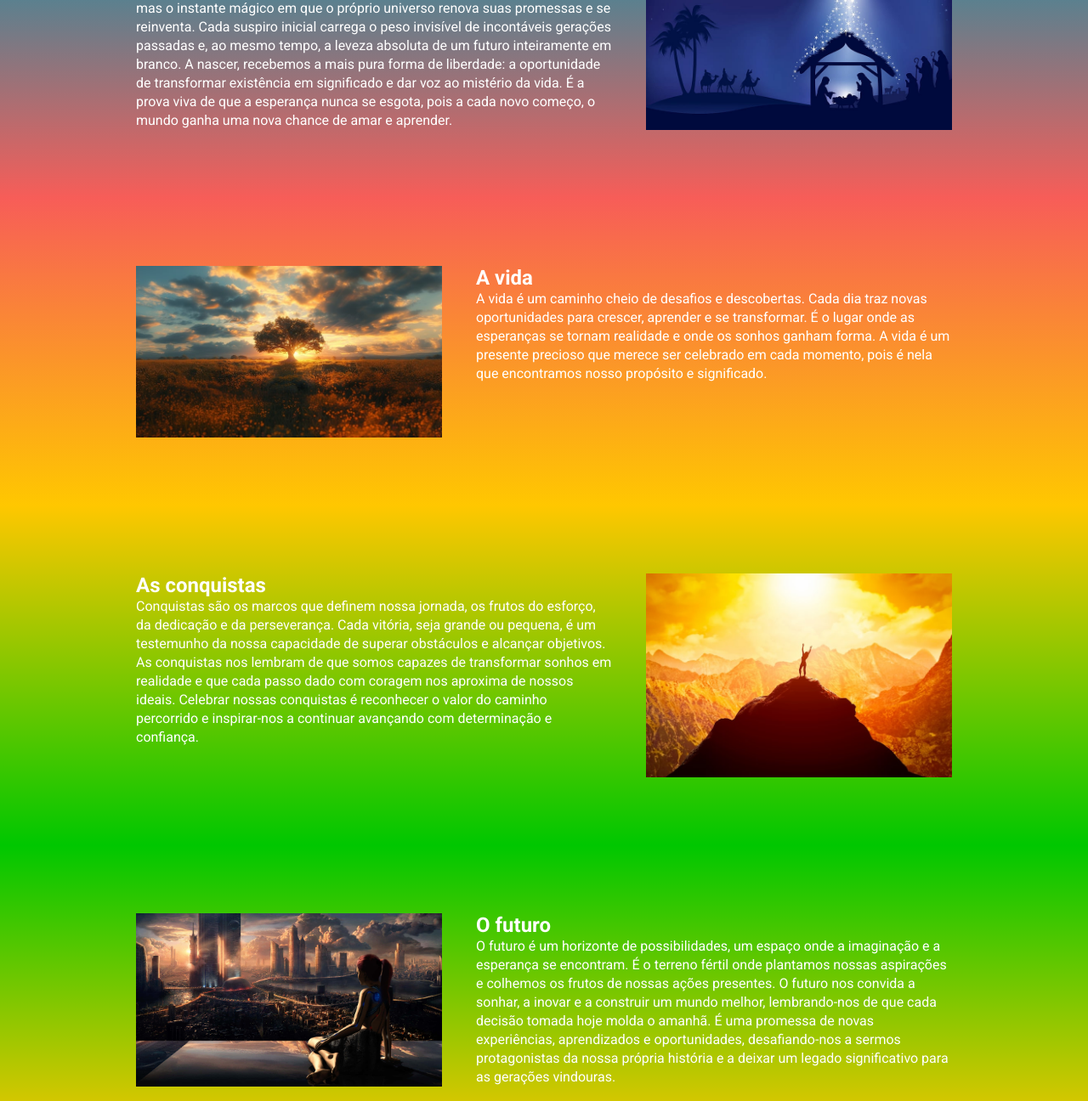
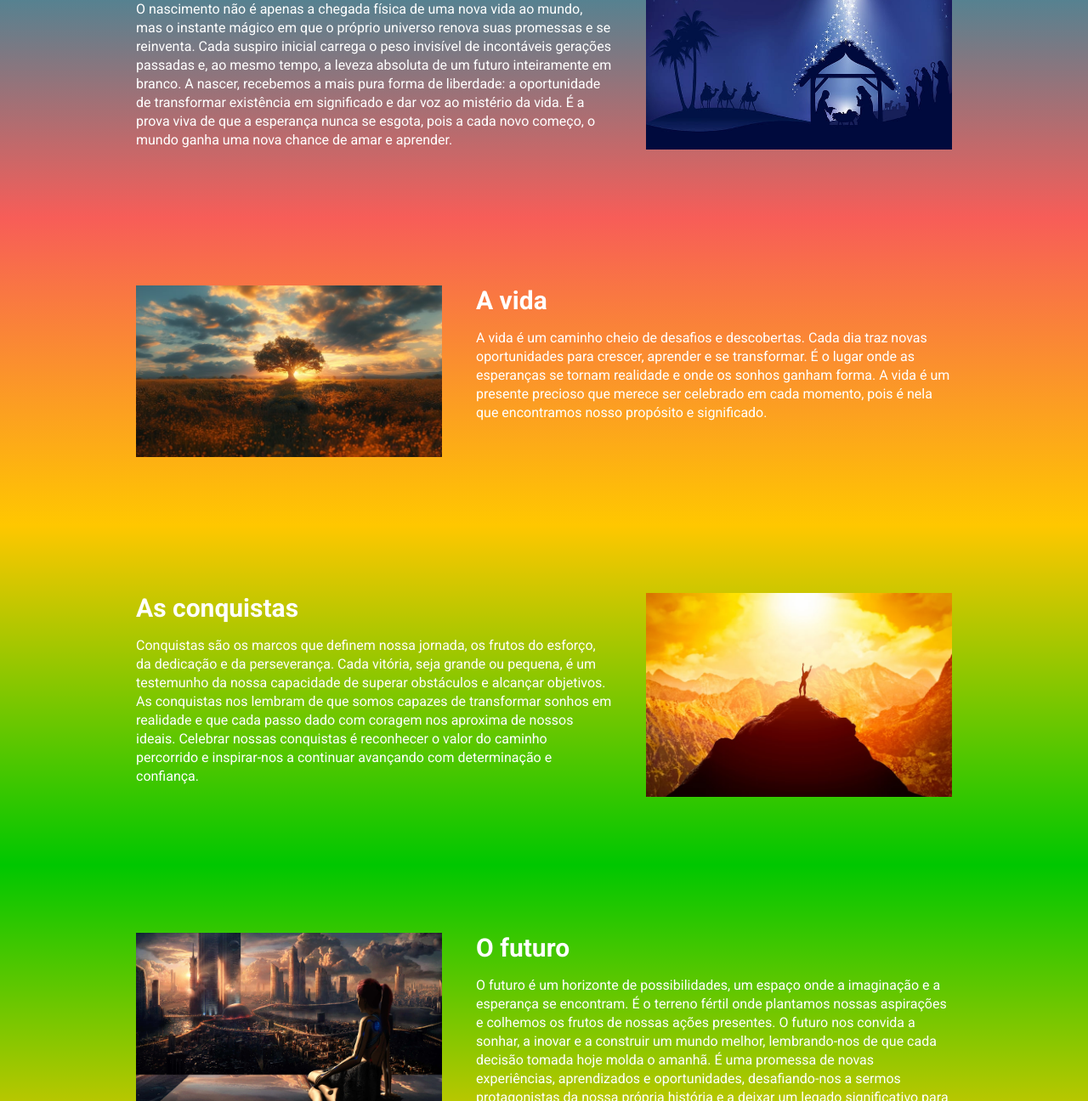
Before and after one commit to DouglasLopesDRL/Curso_Ebac_Aniversario_contagem-regressiva, a website built with Parcel: page src/index.html in a window 1280 px wide. Shown: the part 682-1978 px from the top of the page at 85% size. Built offline with nearby package versions, Linux system fonts and the light colour scheme.

Commit message:
Corrigindo problemas de nomenclaturas no index.html que estavam errados

```diff
--- a/src/index.html
+++ b/src/index.html
@@ -39,7 +39,7 @@
     <container class="event event--birth">
         <div class="container" data-aos="fade-right">
             <div class="event__details">
-                <h2 class="events__details__title">O nascimento</h2>
+                <h2 class="event__details__title">O nascimento</h2>
                 <p class="event__details__description">
                     O nascimento não é apenas a chegada física de uma nova vida ao mundo, mas o instante mágico em que o próprio universo renova suas promessas e se reinventa. Cada suspiro inicial carrega o peso invisível de incontáveis gerações passadas e, ao mesmo tempo, a leveza absoluta de um futuro inteiramente em branco. A nascer, recebemos a mais pura forma de liberdade: a oportunidade de transformar existência em significado e dar voz ao mistério da vida. É a prova viva de que a esperança nunca se esgota, pois a cada novo começo, o mundo ganha uma nova chance de amar e aprender.
                 </p>
@@ -50,7 +50,7 @@
     <container class="event event--life event--imageLeft">
         <div class="container"  data-aos="fade-left">
             <div class="event__details">
-                <h2 class="events__details__title">A vida</h2>
+                <h2 class="event__details__title">A vida</h2>
                 <p class="event__details__description">
                     A vida é um caminho cheio de desafios e descobertas. Cada dia traz novas oportunidades para crescer, aprender e se transformar. É o lugar onde as esperanças se tornam realidade e onde os sonhos ganham forma. A vida é um presente precioso que merece ser celebrado em cada momento, pois é nela que encontramos nosso propósito e significado.
                 </p>
@@ -61,7 +61,7 @@
     <container class="event event--achievements">
         <div class="container" data-aos="fade-right">
             <div class="event__details">
-                <h2 class="events__details__title">As conquistas</h2>
+                <h2 class="event__details__title">As conquistas</h2>
                 <p class="event__details__description">
                     Conquistas são os marcos que definem nossa jornada, os frutos do esforço, da dedicação e da perseverança. Cada vitória, seja grande ou pequena, é um testemunho da nossa capacidade de superar obstáculos e alcançar objetivos. As conquistas nos lembram de que somos capazes de transformar sonhos em realidade e que cada passo dado com coragem nos aproxima de nossos ideais. Celebrar nossas conquistas é reconhecer o valor do caminho percorrido e inspirar-nos a continuar avançando com determinação e confiança.
                 </p>
@@ -72,7 +72,7 @@
     <container class="event event--future event--imageLeft">
         <div class="container"   data-aos="fade-left">
             <div class="event__details">
-                <h2 class="events__details__title">O futuro</h2>
+                <h2 class="event__details__title">O futuro</h2>
                 <p class="event__details__description">
                     O futuro é um horizonte de possibilidades, um espaço onde a imaginação e a esperança se encontram. É o terreno fértil onde plantamos nossas aspirações e colhemos os frutos de nossas ações presentes. O futuro nos convida a sonhar, a inovar e a construir um mundo melhor, lembrando-nos de que cada decisão tomada hoje molda o amanhã. É uma promessa de novas experiências, aprendizados e oportunidades, desafiando-nos a sermos protagonistas da nossa própria história e a deixar um legado significativo para as gerações vindouras.
                 </p>
--- a/src/styles/_event.scss
+++ b/src/styles/_event.scss
@@ -40,10 +40,11 @@
     &__details{
 
         &__title{
-            font-size: 18px;
+            font-size: 30px;
             font-weight: bold;
             margin-bottom: 16px;
         }
+
         &__description{
             line-height: 22px;
         }
```
